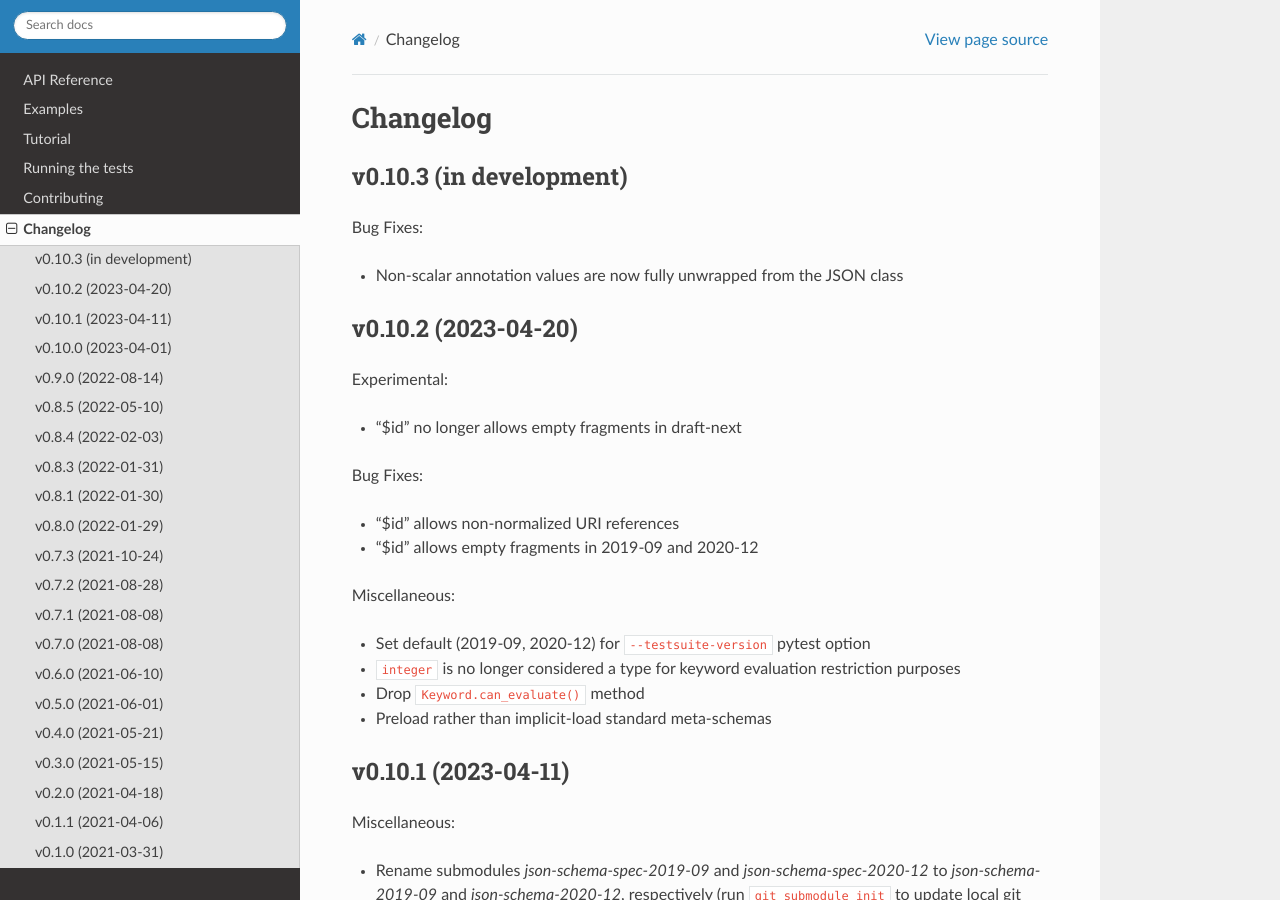
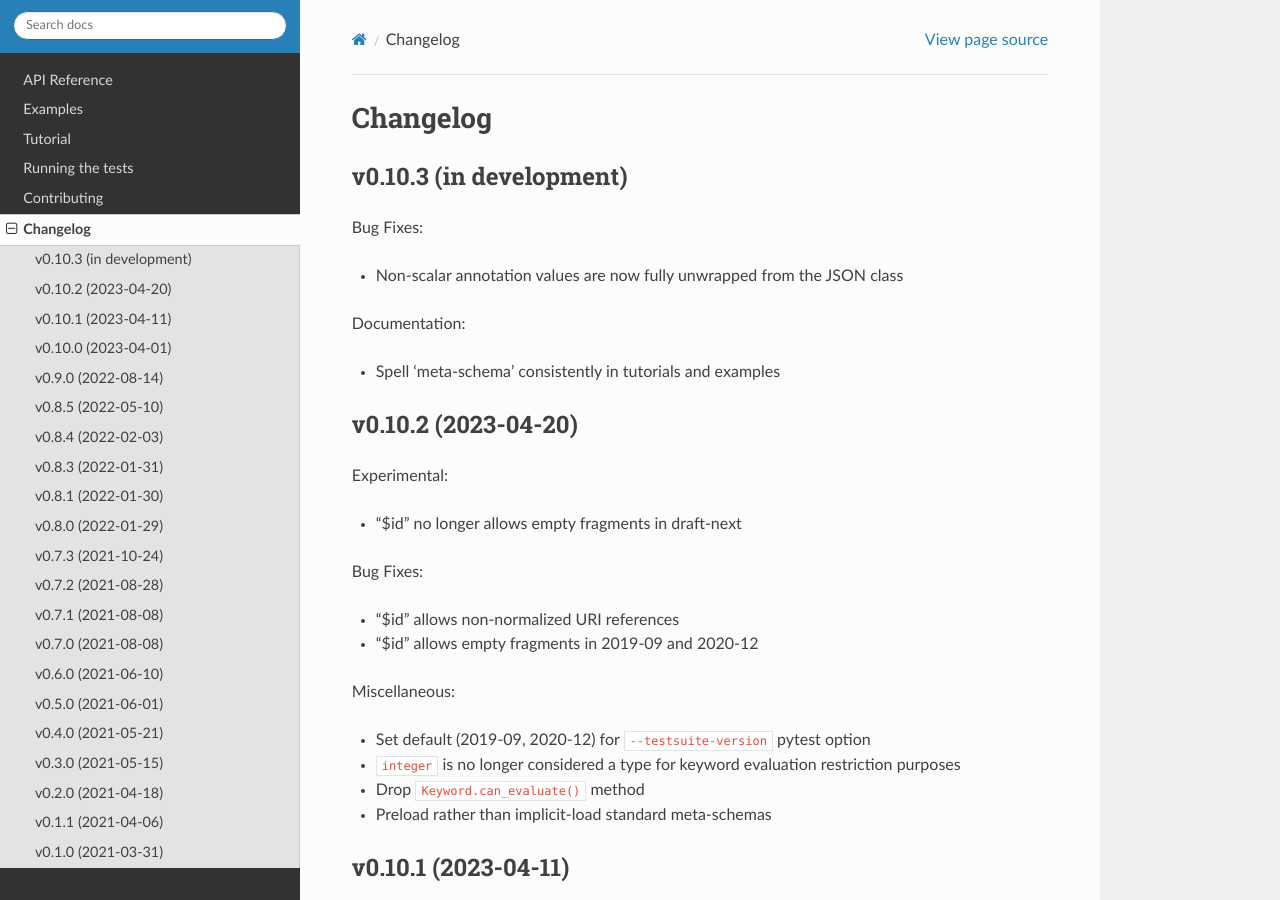
Before and after one commit to marksparkza/jschon, a Sphinx documentation site: the page built from docs/changelog.rst, in a window 1280 px wide and 900 px high. Built offline with Sphinx 7.4.7 and the Read the Docs theme 2.0.0, drawn with Linux system fonts in a browser that asks for light colours.

Commit message:
Spell 'meta-schema' consistently

```diff
--- a/CHANGELOG.rst
+++ b/CHANGELOG.rst
@@ -6,6 +6,11 @@
 Bug Fixes:
 
 * Non-scalar annotation values are now fully unwrapped from the JSON class
+
+Documentation:
+
+* Spell 'meta-schema' consistently in tutorials and examples
+
 
 v0.10.2 (2023-04-20)
 --------------------
--- a/docs/tutorial/jsonschema.rst
+++ b/docs/tutorial/jsonschema.rst
@@ -51,7 +51,7 @@
 >>> empty_schema = JSONSchema({})
 
 Creating a :class:`~jschon.jsonschema.JSONSchema` object from any non-empty
-:class:`Mapping`, however, requires that we specify a metaschema. Here's a
+:class:`Mapping`, however, requires that we specify a meta-schema. Here's a
 very basic example of a schema that simply ensures that a JSON value represents
 an integer:
 
@@ -62,7 +62,7 @@
 The `metaschema_uri` parameter resolves to a :class:`~jschon.vocabulary.Metaschema`
 object, which provides the new :class:`~jschon.jsonschema.JSONSchema` instance
 with :class:`~jschon.vocabulary.Keyword` classes for each of its keywords. The
-metaschema URI may be parameterized, as above, or it may be provided using the
+meta-schema URI may be parameterized, as above, or it may be provided using the
 ``"$schema"`` keyword:
 
 >>> int_schema = JSONSchema({
@@ -133,7 +133,7 @@
 
 Both :meth:`~jschon.json.JSON.loads` and :meth:`~jschon.json.JSON.loadf` accept
 keyword arguments that are passed through to the :class:`~jschon.jsonschema.JSONSchema`
-constructor, in case we need to parameterize the metaschema URI, the schema URI, or
+constructor, in case we need to parameterize the meta-schema URI, the schema URI, or
 any other :class:`~jschon.jsonschema.JSONSchema` constructor argument:
 
 >>> num_schema = JSONSchema.loads(schema_text, metaschema_uri=URI("https://json-schema.org/draft/2020-12/schema"))
```
Also changed, not shown: 1 other file.
